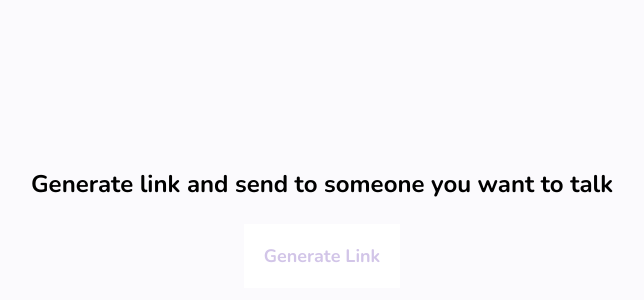
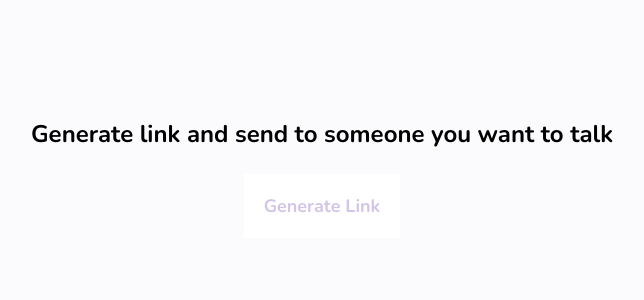
Before and after one commit to bigeyedes/react-rxjs-chat-app, a React (Create React App) app: page / in a window 1280 px wide. Shown: the part 224-524 px from the top of the page, without its empty margins (318-962 px from the left). Built offline with nearby package versions, Linux system fonts and the light colour scheme.

Commit message:
Link container window

```diff
--- a/src/components/GenerateLink/GenerateLink.js
+++ b/src/components/GenerateLink/GenerateLink.js
@@ -5,7 +5,6 @@ import LinkContext from '../../LinkContext'
 const GenerateWrapper = styled.div`
 	background: #FBFAFD;
 	text-align: center;
-	padding: 50px 10px;
 	height: 100vh;
 	display: flex;
 	justify-content: center;
```
